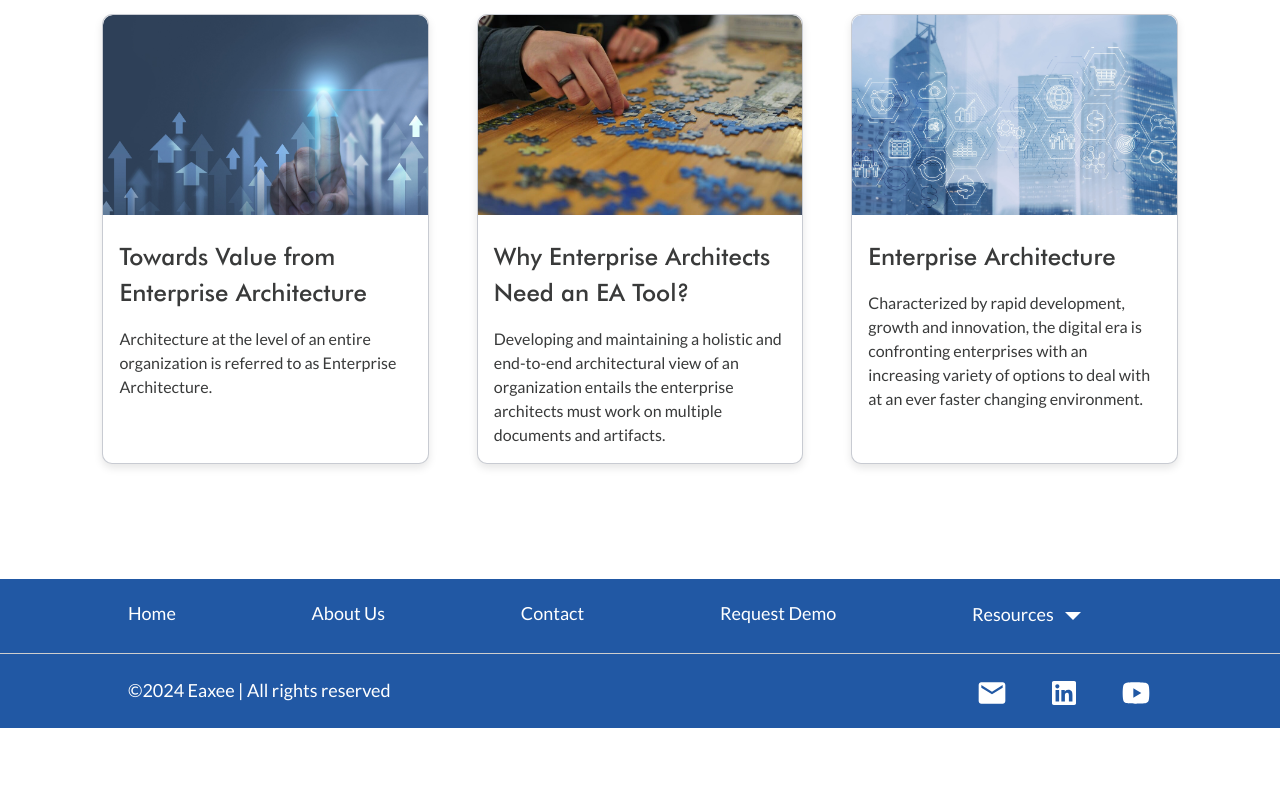
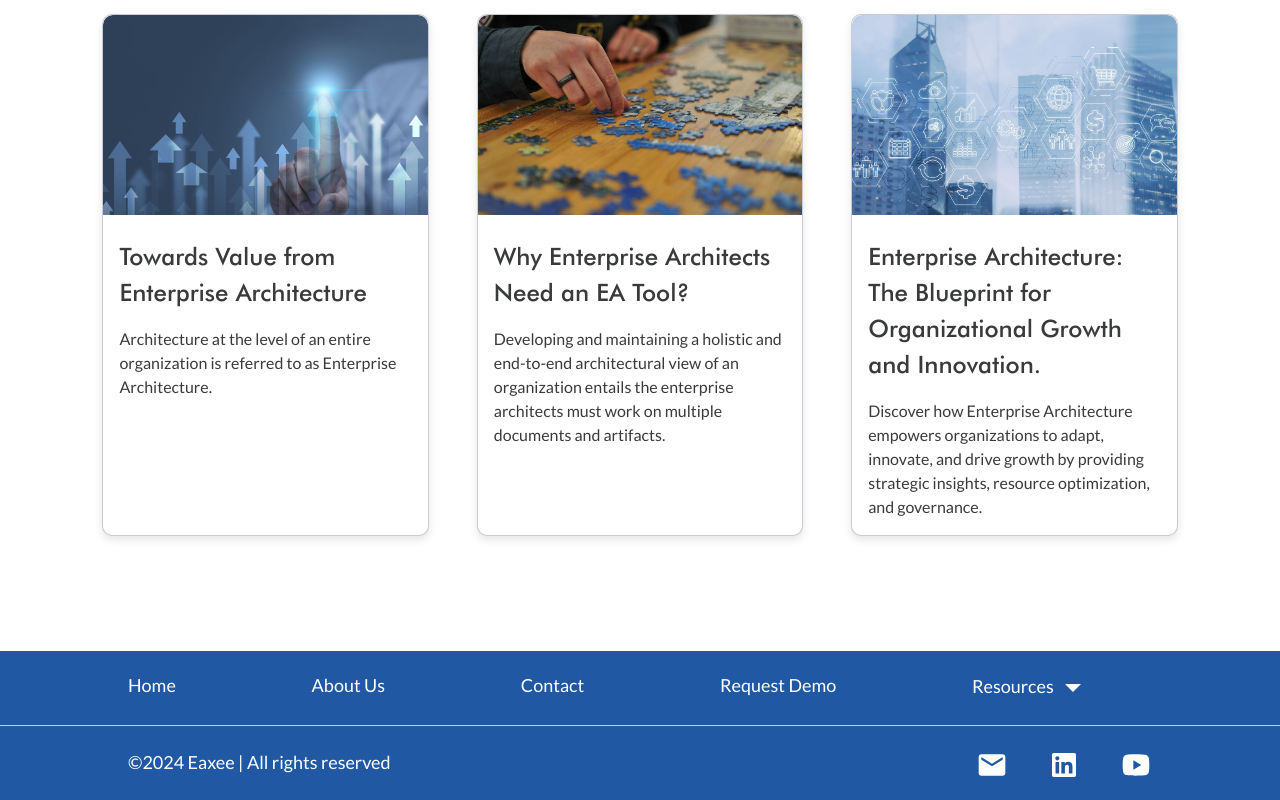
Before and after one commit to FZehra1512/Eaxee, a React (Create React App) app in the folder front-end/: page /blog in a window 1280 px wide. Shown: the part 923-1723 px from the top of the page. Before the commit the page ends 1651 px from the top, so only its background shows below. Built offline with nearby package versions, Linux system fonts and the light colour scheme.

Commit message:
Update blog1 title and description in blogObject.js

```diff
--- a/front-end/src/Pages/Resources/Blogs/blogObject.js
+++ b/front-end/src/Pages/Resources/Blogs/blogObject.js
@@ -7,12 +7,12 @@ import blog4Img from "../../../Assets/blogImages/blog4Img1.jpg";
 const blogs = [
   {
     id: "enterprise-architecture",
-    title: "Enterprise Architecture",
+    title: "Enterprise Architecture: The Blueprint for Organizational Growth and Innovation.",
     image: blog1Img,
     author: "S.M.Monir",
     date: "January 5, 2023",
     description:
-      "Characterized by rapid development, growth and innovation, the digital era is confronting enterprises with an increasing variety of options to deal with at an ever faster changing environment.",
+      "Discover how Enterprise Architecture empowers organizations to adapt, innovate, and drive growth by providing strategic insights, resource optimization, and governance.",
     contentPath: "/data/blog1.md",
   },
   {
```
